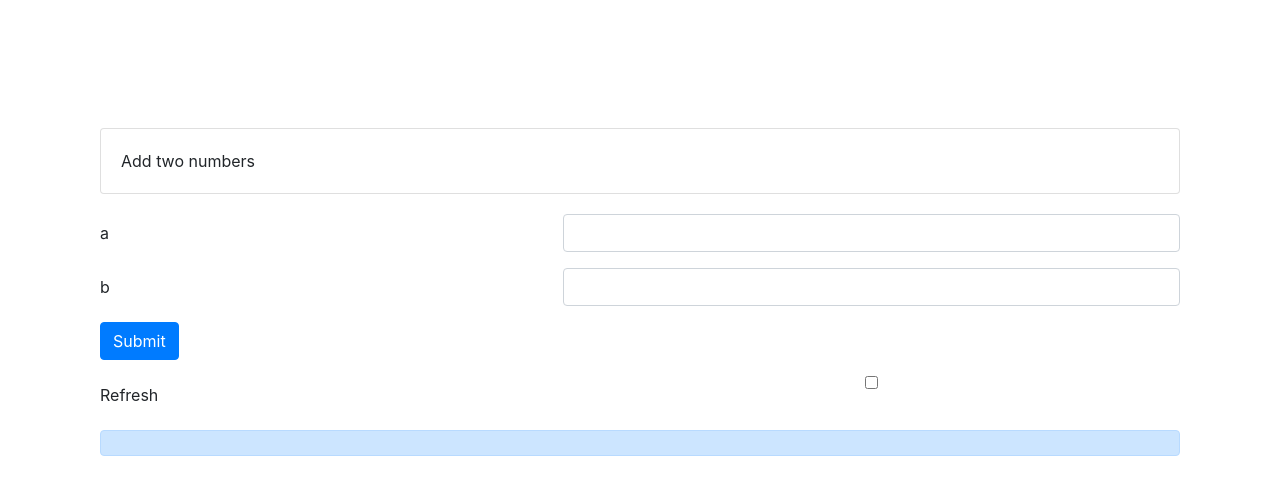
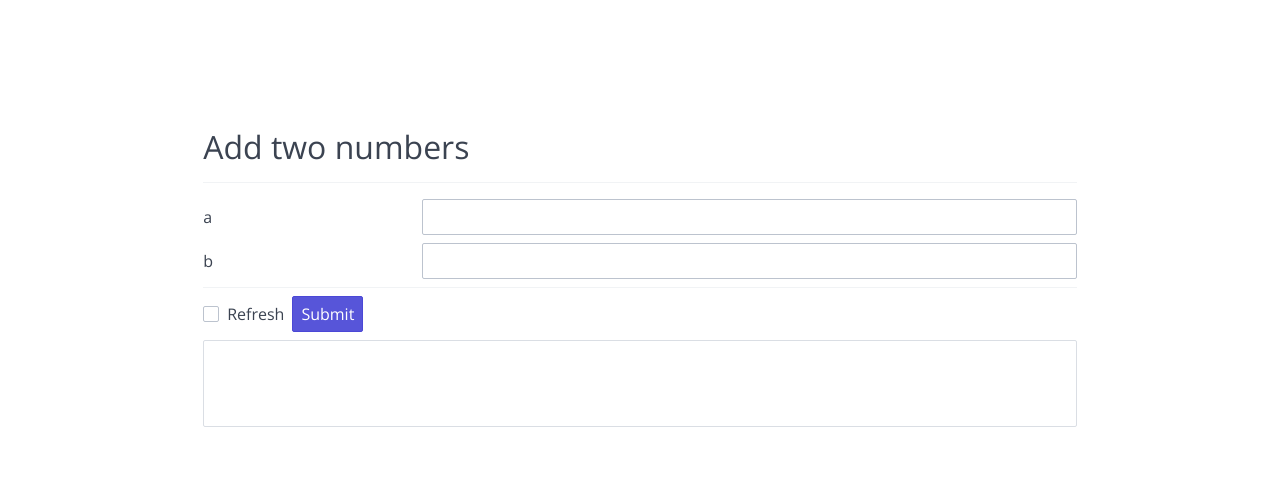
Before and after one commit to tervay/tervay, a Flask app: page /share/add/ in a window 1280 px wide. Shown: the top 495 px of the page. Run offline with Flask 2, Linux system fonts and the light colour scheme; some libraries are stand-ins or nearby versions.

Commit message:
css and type changes

```diff
--- a/routing/py_functions.py
+++ b/routing/py_functions.py
@@ -9,7 +9,8 @@ def list_all():
     d = {}
     for item in all_items:
         d[item] = [
-            (arg, item.get_type_for_attr(arg).__name__) for arg in item.get_arg_names()
+            (arg, item.get_casted_type_for_attr(arg).__name__)
+            for arg in item.get_arg_names()
         ]
 
     return render_template(
--- a/templates/base.html.jinja2
+++ b/templates/base.html.jinja2
@@ -5,16 +5,17 @@
     <meta name="viewport" content="width=device-width, initial-scale=1, shrink-to-fit=no">
 
     <title>{% block title %}Justin Tervay{% endblock %}</title>
-    <link rel="stylesheet"
-          href="https://maxcdn.bootstrapcdn.com/bootstrap/4.0.0/css/bootstrap.min.css"
-          integrity="sha384-Gn5384xqQ1aoWXA+058RXPxPg6fy4IWvTNh0E263XmFcJlSAwiGgFAW/dAiS6JXm"
-          crossorigin="anonymous">
+    <link rel="stylesheet" href="https://unpkg.com/spectre.css/dist/spectre.min.css">
     <link href="https://fonts.googleapis.com/css?family=Open+Sans&display=swap" rel="stylesheet">
     {% block style %}
     {% endblock %}
     <style>
         .container {
             margin-top: 5%;
+        }
+
+        body {
+            font-family: "Open Sans", sans-serif;
         }
     </style>
 </head>
--- /dev/null
+++ b/templates/forms/int_field.html.jinja2
@@ -0,0 +1,8 @@
+<div class="form-group">
+    <div class="col-3 col-sm-12">
+        <label class="form-label" for="{{ id }}">{{ label }}</label>
+    </div>
+    <div class="col-9 col-sm-12">
+        <input class="form-input" type="number" id="{{ id }}" placeholder="">
+    </div>
+</div>
--- a/templates/py_function.html.jinja2
+++ b/templates/py_function.html.jinja2
@@ -13,39 +13,43 @@
         form {
             padding-top: 20px;
         }
+
+        .form-container {
+            min-width: 70%;
+            max-width: 70%;
+            margin-left: auto;
+            margin-right: auto;
+        }
     </style>
 {% endblock %}
 
 {% block content %}
     <div class="container">
-        <div class="card">
-            <div class="card-body">
-                {{ item.name }}
+        <div class="form-container">
+            <h2>{{ item.name }}</h2>
+            <div class="divider"></div>
+
+            <form action="" method="post" novalidate id="form" class="form-horizontal">
+                {% for field in fields %}
+                    {{ field }}
+                {% endfor %}
+                <div class="divider"></div>
+
+                <div class="form-group">
+                    <label class="form-checkbox form-inline">
+                        <input type="checkbox" id="refresh">
+                        <i class="form-icon"></i>Refresh
+                    </label>
+                    <input class="btn btn-primary input-group-btn form-inline" id="submit" name="submit" type="submit"
+                           value="Submit"/>
+                </div>
+            </form>
+            <div class="card">
+                <pre class="alert alert-primary" id="result" style="padding: 3%;"></pre>
             </div>
         </div>
+    </div>
 
-        <form action="" method="post" novalidate id="form">
-            {{ form.hidden_tag() }}
-            {% for arg_name, field in form_fields %}
-                <div class="form-group row">
-                    {% if arg_name == "submit" %}
-                        <div class="col-sm-12">
-                            {{ field(class_="btn btn-primary") }}
-                        </div>
-                    {% else %}
-                        {{ field.label(class_="col-sm-5 col-form-label") }}
-                        <div class="col-sm-7">
-                            {{ field(class_="form-control") }}
-                        </div>
-                    {% endif %}
-                </div>
-            {% endfor %}
-        </form>
-
-        <div>
-            <pre class="alert alert-primary" id="result"></pre>
-        </div>
-    </div>
 {% endblock %}
 
 {% block scripts %}
--- a/webpy/functions/frc/geo.py
+++ b/webpy/functions/frc/geo.py
@@ -4,14 +4,14 @@ from collections import defaultdict
 import helpers
 from app import tba
 from cache import batch_call, cache_frame, call
-from webpy.manager import expose
+from webpy.manager import expose, Type
 
 
 @expose(
     name="Which teams have the most of a specific award in a state?",
     url="team_awards_per_state",
 )
-def most_awards_per_state(award_id: int, num_per_state: int):
+def most_awards_per_state(award_id: Type.int, num_per_state: Type.int):
     # https://github.com/the-blue-alliance/the-blue-alliance/blob/master/consts/award_type.py#L6
     r, cache_hit = cache_frame(inspect.currentframe())
     if r is not None:
--- a/webpy/functions/frc/slff/scoring.py
+++ b/webpy/functions/frc/slff/scoring.py
@@ -2,7 +2,7 @@ import inspect
 
 from app import tba
 from cache import cache_frame, call
-from webpy.manager import expose
+from webpy.manager import expose, Type
 
 chairmans = 0
 chairmans_finalist = 69
@@ -34,7 +34,7 @@ child_events = {e: k for k, v in master_events.items() for e in v}
 
 
 @expose(name="SLFF 2019 Scoring", url="score-slff")
-def score_slff(team_number: int, event_key: str):
+def score_slff(team_number: Type.int, event_key: Type.string):
     r, cache_hit = cache_frame(inspect.currentframe())
     if r is not None:
         return r, cache_hit
--- a/webpy/functions/league/lcs.py
+++ b/webpy/functions/league/lcs.py
@@ -3,7 +3,7 @@ import itertools
 from collections import defaultdict
 
 from cache import cache_frame
-from webpy.manager import expose
+from webpy.manager import expose, Type
 
 all_data = {
     "LCK": {
@@ -125,7 +125,7 @@ all_data = {
 
 
 @expose(name="Foldy Sheet Generator", url="worlds-foldy-sheet")
-def worlds_foldy_sheet(region: str):
+def worlds_foldy_sheet(region: Type.string):
     r, cache_hit = cache_frame(inspect.currentframe())
     if r is not None:
         return r, cache_hit
--- a/webpy/functions/test.py
+++ b/webpy/functions/test.py
@@ -16,7 +16,7 @@
 
 
 @expose("Get Team Info", url="team_info")
-def team_info(team_number: int):
+def team_info(team_number: Type.int):
     r, cache_hit = cache_frame(inspect.currentframe())
     if r is not None:
         return r, cache_hit
--- a/webpy/manager.py
+++ b/webpy/manager.py
@@ -45,8 +45,14 @@ class Type(Enum):
             cls.json: str,
         }
 
+    @classmethod
+    def type_to_form_field(cls):
+        return {
+            cls.int: "forms/int_field.html.jinja2",
+            cls.string: "forms/string_field.html.jinja2",
+        }
+
     def get_field(self):
-        print(self, vars(self), type(self))
         return self.__type_to_field()[self]
 
 
@@ -88,6 +94,7 @@ class FunctionDescriptor:
                 ("submit", form.submit),
                 ("refresh", form.refresh),
             ]
+
             context = {
                 "item": self,
                 "form": form,
@@ -95,7 +102,16 @@ class FunctionDescriptor:
                 "form_vars": vars(form),
                 "msgs": get_flashed_messages(),
                 "api_endpoint": f"/share/{self.url}_json/",
+                "fields": [
+                    render_template(
+                        Type.type_to_form_field()[self.get_enum_type_for_attr(a)],
+                        label=a,
+                        id=a,
+                    )
+                    for a in self.get_arg_names()
+                ],
             }
+
             # noinspection PyArgumentList
             return render_template("py_function.html.jinja2", **context)
 
@@ -109,12 +125,11 @@ class FunctionDescriptor:
                     request_data = json.loads(request.data)
                     for arg_name in self.get_arg_names():
                         value = request_data[arg_name]
-                        casted = self.get_type_for_attr(arg_name)(value)
+                        casted = self.get_casted_type_for_attr(arg_name)(value)
                         fn_args[arg_name] = casted
 
                     if request_data["refresh"]:
                         purge_frame_cache(self.fn, **fn_args)
-
                     result, cache_hit = self.fn(**fn_args)
                     return jsonify(
                         {
@@ -138,11 +153,14 @@ class FunctionDescriptor:
                 fn_args.append(arg_name)
         return fn_args
 
-    def get_type_for_attr(self, attr: str):
+    def get_casted_type_for_attr(self, attr: str):
         return Type.type_to_castable().get(
             self.signature.parameters[attr].annotation,
             self.signature.parameters[attr].annotation,
         )
+
+    def get_enum_type_for_attr(self, attr: str):
+        return self.signature.parameters[attr].annotation
 
 
 def expose(name, url):
```
Also changed, not shown: templates/forms/string_field.html.jinja2 (added, +8 -0 lines), templates/py_function_list.html.jinja2 (+25 -21 lines), webpy/functions/league/tft.py (+6 -2 lines).
